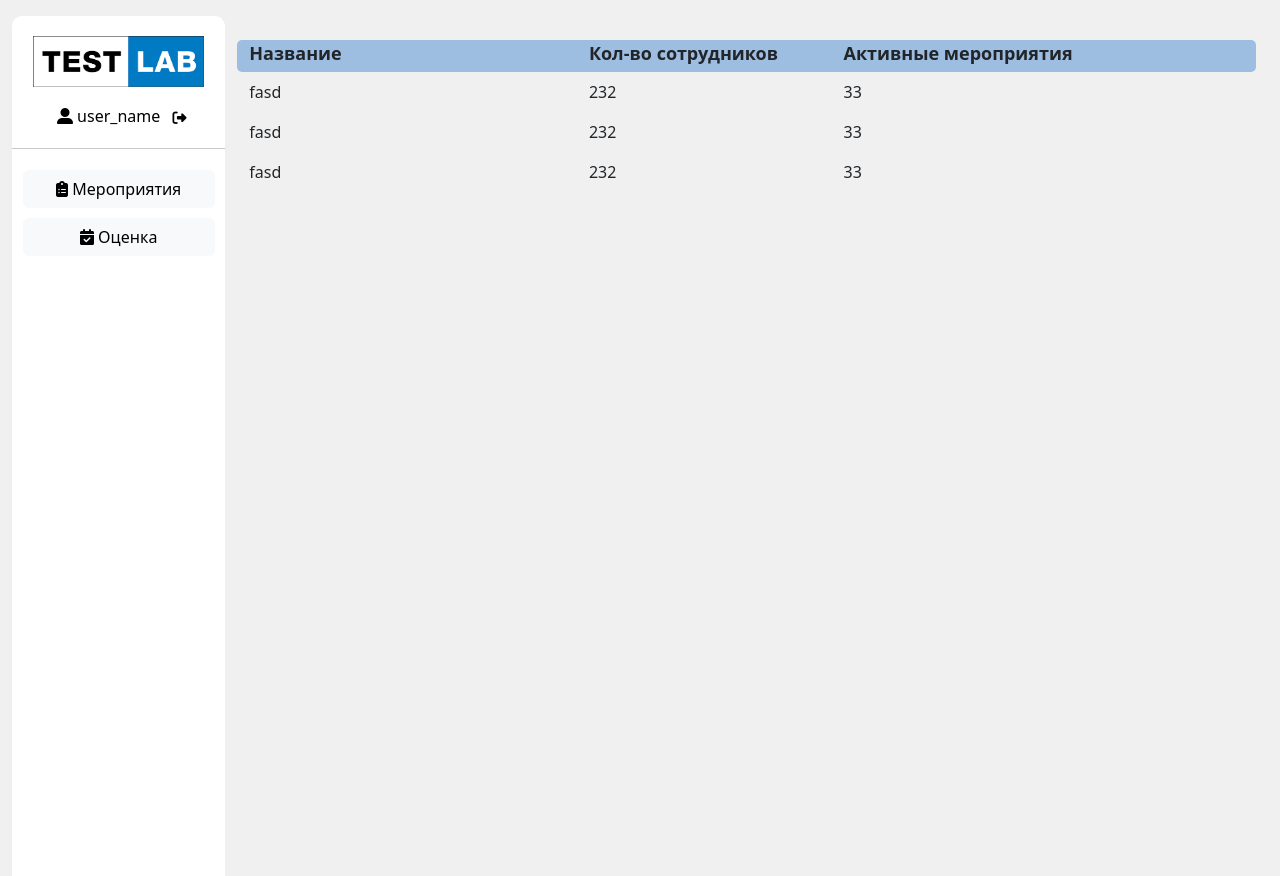
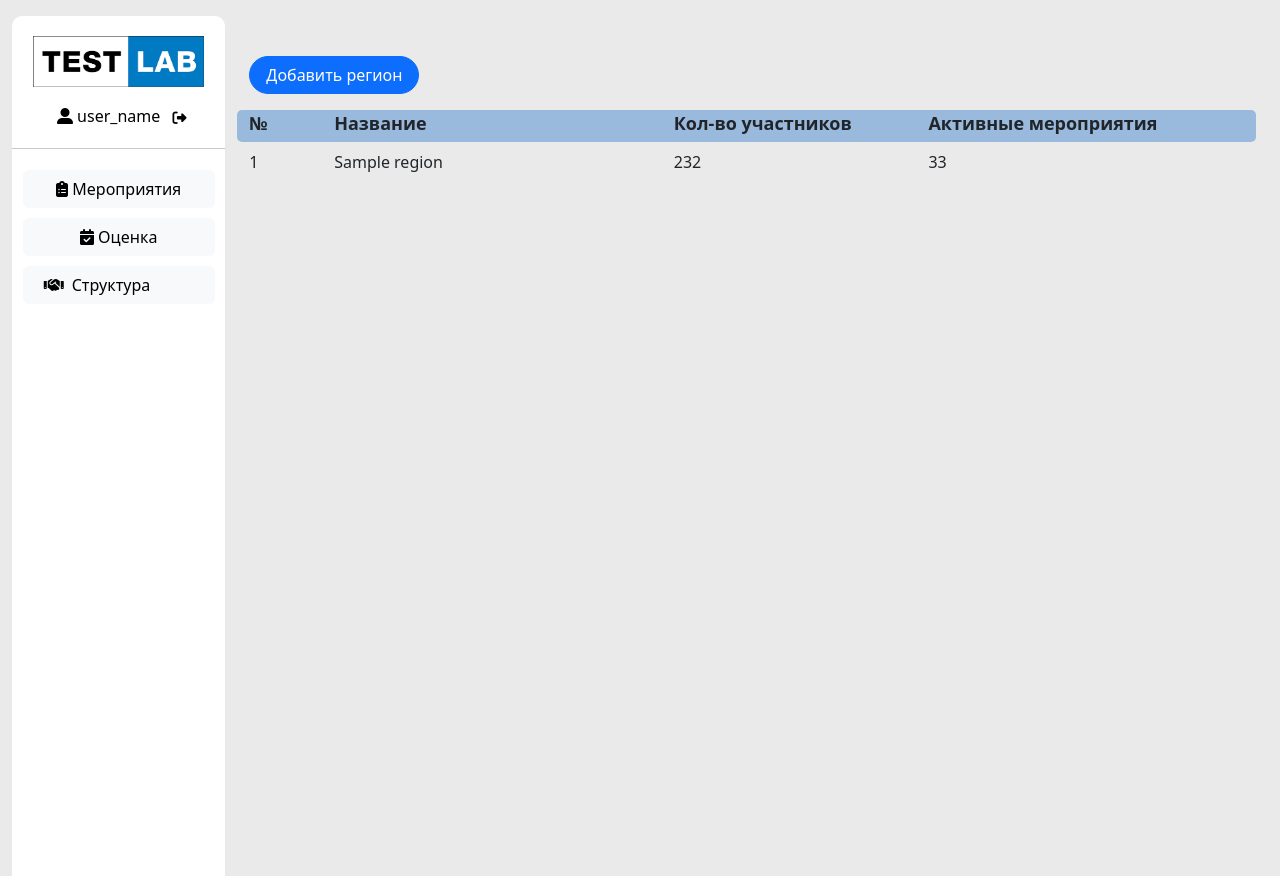
Before and after one commit to ScarlettD1/RIPC, a Django app: page /personnel/regions/ in a window 1280 px wide. Run offline with Django 4.2, Linux system fonts and the light colour scheme; tables that the repository leaves empty hold one stand-in row (values such as "Sample post"); some libraries are stand-ins or nearby versions.

Commit message:
region list + refactoring

```diff
--- /dev/null
+++ b/ripc/logic/region/region.py
@@ -0,0 +1,28 @@
+from django.contrib.auth import authenticate, login
+from django.contrib.auth.decorators import login_required, user_passes_test
+from django.shortcuts import get_object_or_404, render, redirect
+from django.views.generic import DeleteView, DetailView, CreateView
+from django.urls import reverse_lazy
+
+from ...models import *
+from ..autorization import *
+
+
+def regions(request):
+    region_list = Region.objects.all()
+    return render(request, 'structure/regions/region_list.html', {'regions': region_list})
+
+
+def regions_detail(request):
+    return None
+
+
+def regions_reg(request):
+    if request.method == "POST":
+        r = Region(name=request.POST.get("region_name"))
+        r.save()
+    return {'status': 'success'}
+
+
+def regions_edit(request):
+    return None
--- a/ripc/static/css/styles.css
+++ b/ripc/static/css/styles.css
@@ -1,7 +1,7 @@
 /* Reset and base styles  */
 * {
-	padding: 0px;
-	margin: 0px;
+	padding: 0;
+	margin: 0;
 	border: none;
 }
 
@@ -76,11 +76,10 @@ input::-ms-clear {
 }
 
 button, input[type="submit"] {
-    display: inline-block;
-    box-shadow: none;
-    background-color: transparent;
-    background: none;
-    cursor: pointer;
+  display: inline-block;
+  box-shadow: none;
+  background: transparent none;
+  cursor: pointer;
 }
 
 input:focus, input:active,
@@ -141,7 +140,7 @@ body.login_page {
 }
 
 .page-content {
-  background: #f0f0f0;
+  background: #eaeaea;
   height: 100%;
   width: 100%;
   margin: 0;
--- a/ripc/templates/main_pages/region_list.html
+++ /dev/null
@@ -1,28 +0,0 @@
-{% extends "base_menu_generic.html" %}
-{% load static %}
-
-{% block main_content %}
-    <div class="container mt-3 pb-1">
-        <div class="row align-items-start table-naming">
-            <div class="col-4">Название</div>
-            <div class="col-3">Кол-во сотрудников</div>
-            <div class="col-3">Активные мероприятия</div>
-        </div>
-        {#        цикл          #}
-        <div class="row align-items-start py-2">
-            <div class="col-4"><a href="/personnel/regions/{{ region.id }}">fasd</a></div>
-            <div class="col-3">232</div>
-            <div class="col-3">33</div>
-        </div>
-    <div class="row align-items-start py-2">
-            <div class="col-4"><a href="/personnel/regions/{{ region.id }}">fasd</a></div>
-            <div class="col-3">232</div>
-            <div class="col-3">33</div>
-        </div>
-    <div class="row align-items-start py-2">
-            <div class="col-4"><a href="/personnel/regions/{{ region.id }}">fasd</a></div>
-            <div class="col-3">232</div>
-            <div class="col-3">33</div>
-        </div>
-    </div>
-{% endblock %}
--- a/ripc/templates/main_pages/staff.html
+++ /dev/null
@@ -1,6 +0,0 @@
-{% extends "base_menu_generic.html" %}
-{% load static %}
-
-{% block main_content %}
-
-{% endblock %}
--- /dev/null
+++ b/ripc/templates/structure/regions/region_list.html
@@ -0,0 +1,51 @@
+{% extends "base_menu_generic.html" %}
+{% load static %}
+
+{% block main_content %}
+    <div class="container mt-3 pb-1">
+        <button class="btn btn-primary rounded-pill px-3 my-3" type="button" data-bs-toggle="modal"
+                data-bs-target="#RegionCreateModal">Добавить регион
+        </button>
+        <div class="row align-items-start table-naming">
+            <div class="col-1">№</div>
+            <div class="col-4">Название</div>
+            <div class="col-3">Кол-во участников</div>
+            <div class="col-3">Активные мероприятия</div>
+        </div>
+        {% if regions.count > 0 %}
+            {% for region in regions %}
+                <div class="row align-items-start py-2">
+                    <div class="col-1">1</div>
+                    <div class="col-4"><a href="/personnel/regions/{{ region.id }}">{{ region.name }}</a></div>
+                    <div class="col-3">232</div>
+                    <div class="col-3">33</div>
+                </div>
+            {% endfor %}
+        {% else %}
+            <p class="mt-2">Нет доступных регионов</p>
+        {% endif %}
+    </div>
+    <div class="modal fade" id="RegionCreateModal" tabindex="-1" aria-labelledby="exampleModalLabel" aria-hidden="true">
+        <div class="modal-dialog">
+            <div class="modal-content">
+                <form action="{% url 'regions_reg' %}" method="post">
+                    {% csrf_token %}
+                    <div class="modal-header">
+                        <h1 class="modal-title fs-5" id="exampleModalLabel">Добавить Регион</h1>
+                        <button type="button" class="btn-close" data-bs-dismiss="modal" aria-label="Close"></button>
+                    </div>
+                    <div class="modal-body">
+                        <div class="mb-3">
+                            <label for="region_name" class="col-form-label">Название:</label>
+                            <input type="text" class="form-control" id="region_name">
+                        </div>
+                    </div>
+                    <div class="modal-footer">
+                        <button type="button" class="btn btn-secondary" data-bs-dismiss="modal">Закрыть</button>
+                        <button type="submit" class="btn btn-primary">Сохранить</button>
+                    </div>
+                </form>
+            </div>
+        </div>
+    </div>
+{% endblock %}
--- a/ripc/urls.py
+++ b/ripc/urls.py
@@ -1,6 +1,8 @@
 from django.urls import path, include
 
 from . import views
+from .logic.region import region
+from .logic.organization import organization
 
 urlpatterns = [
     path('', views.index, name='index'),
@@ -9,10 +11,11 @@ urlpatterns = [
     path('personnel/users/', views.users, name='users'),
     path('personnel/users/<int:id>', views.user_detail, name='user_page'),
     path('personnel/users/registration/', views.user_reg, name='user_reg'),
-    path('personnel/regions/', views.regions, name='regions'),
-    path('personnel/regions/registration/', views.regions_registration, name='regions_reg'),
-    path('personnel/regions/<int:id>', views.regions_detail, name='regions_detail'),
-    path('personnel/organizations/', views.organizations, name='orgs'),
-    path('personnel/organizations/registration/', views.organizations_registration, name='org_reg'),
-    path('personnel/organizations/<int:id>', views.organizations_detail, name='orgs_detail'),
+    path('personnel/regions/', region.regions, name='regions'),
+    path('personnel/regions/edit/', region.regions_edit, name='regions_edit'),
+    path('personnel/regions/<int:id>', region.regions_detail, name='regions_detail'),
+    path('personnel/regions/reg', region.regions_reg, name='regions_reg'),
+    path('personnel/organizations/', organization.organizations, name='orgs'),
+    path('personnel/organizations/reg/', organization.organizations_registration, name='org_reg'),
+    path('personnel/organizations/<int:id>', organization.organizations_detail, name='orgs_detail'),
 ]
--- a/ripc/views.py
+++ b/ripc/views.py
@@ -4,18 +4,9 @@ from django.shortcuts import get_object_or_404, render, redirect
 from django.views.generic import DeleteView, DetailView, CreateView
 from django.urls import reverse_lazy
 
-from .models import Expert
+from .logic.autorization import *
+from .models import *
 from .forms import RegisterUserForm
-
-
-def is_not_expert(user):
-    pass
-    # return user.role !== expert
-
-
-def is_admin(user):
-    pass
-    # return user.role !== expert
 
 
 @login_required(login_url='/accounts/login/')
@@ -37,12 +28,6 @@ def create_event(request):
     return render(request, 'main_pages/create_event.html', context)
 
 
-@login_required(login_url='/accounts/login/')
-def staff(request):
-    context = {}
-    return render(request, 'main_pages/staff.html', context)
-
-
 @user_passes_test(is_admin)
 @login_required(login_url='/accounts/login/')
 class RegisterUserView(CreateView):
@@ -61,30 +46,6 @@ class RegisterUserView(CreateView):
         return self.success_url
 
 
-def regions(request):
-    return render(request, 'main_pages/region_list.html', )
-
-
-def regions_detail(request):
-    return None
-
-
-def regions_registration(request):
-    return None
-
-
-def organizations(request):
-    return None
-
-
-def organizations_detail(request):
-    return None
-
-
-def organizations_registration(request):
-    return None
-
-
 def users(request):
     return None
 
--- a/templates/base_generic.html
+++ b/templates/base_generic.html
@@ -7,6 +7,7 @@
     <script src="https://ajax.googleapis.com/ajax/libs/jquery/1.12.4/jquery.min.js"></script>
     <script src="https://kit.fontawesome.com/e1ff435a60.js" crossorigin="anonymous"></script>
     {% load static %}
+    <link rel="shortcut icon" type="image/png" href="{% static 'images/favicon.ico' %}"/>
     <link rel="stylesheet" href="https://cdn.jsdelivr.net/npm/bootstrap-icons@1.10.3/font/bootstrap-icons.css">
     <link rel="stylesheet" href="{% static 'css/bootstrap.min.css' %}">
     <link rel="stylesheet" href="{% static 'css/bootstrap.css' %}">
--- a/templates/base_menu_generic.html
+++ b/templates/base_menu_generic.html
@@ -21,6 +21,18 @@
                     <i class="fas fa-calendar-check"></i>
                     <p class="d-inline">Оценка</p>
                 </li>
+                <li>
+                    <button class="nav-button btn btn-toggle btn-light d-inline-flex align-items-center rounded collapsed" data-bs-toggle="collapse" data-bs-target="#home-collapse" aria-expanded="false">
+                     <i class="fas fa-handshake mx-2"></i> Структура
+                    </button>
+                    <div class="collapse" id="home-collapse">
+                      <ul class="btn-toggle-nav list-unstyled fw-normal mx-3 pb-1 small">
+                        <li class="btn nav-button d-inline-flex align-items-center text-decoration-none btn-light rounded"><i class="mx-2 fas fa-globe"></i><a href="/personnel/regions/">Регионы</a></li>
+                        <li class="btn nav-button d-inline-flex align-items-center text-decoration-none btn-light rounded"><i class="mx-2 fas fa-university"></i><a href=".personnel/organizations/" class="">Организации</a></li>
+                        <li class="btn nav-button d-inline-flex align-items-center text-decoration-none btn-light rounded"><i class="mx-2 fas fa-graduation-cap"></i><a href="/personnel/users/">Эксперты</a></li>
+                      </ul>
+                    </div>
+                </li>
             </div>
         </div>
         <div class="main_content col-md-10 float-end px-4 gy-4">
```
Also changed, not shown: ripc/logic/autorization.py (added, +8 -0 lines), ripc/logic/organization/organization.py (added, +20 -0 lines), ripc/templates/structure/regions/region_edit.html (added, +10 -0 lines), ripc/forms/regionForm.py (added), ripc/static/images/favicon-16x16.png (added), ripc/static/images/favicon-32x32.png (added), ripc/static/images/favicon.ico (added), ripc/templates/structure/organizations/org_detail.html (renamed from ripc/templates/main_pages/org_detail.html), ripc/templates/structure/organizations/org_list.html (renamed from ripc/templates/main_pages/org_list.html), ripc/templates/structure/regions/region_detail.html (renamed from ripc/templates/main_pages/region_detail.html).
